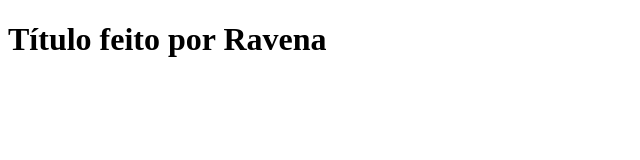
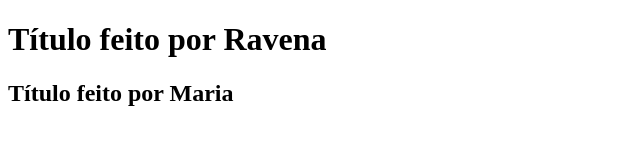
Before and after one commit to Ravena05/aula-git-essencial, a plain HTML site: page index.html in a window 1280 px wide. Shown: the whole page, without its empty margins (0-640 px from the left). Drawn offline with Linux system fonts and the light colour scheme.

Commit message:
Criado título 2 por Maria

```diff
--- a/index.html
+++ b/index.html
@@ -7,5 +7,6 @@
 </head>
 <body>
    <h1>Título feito por Ravena</h1>
+    <h2>Título feito por Maria</h2>
 </body>
 </html>
```
